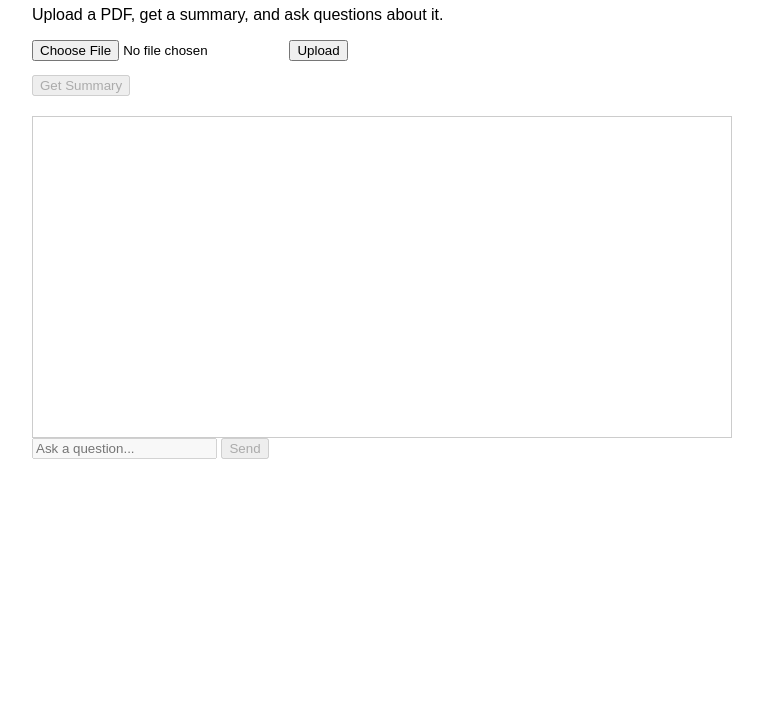
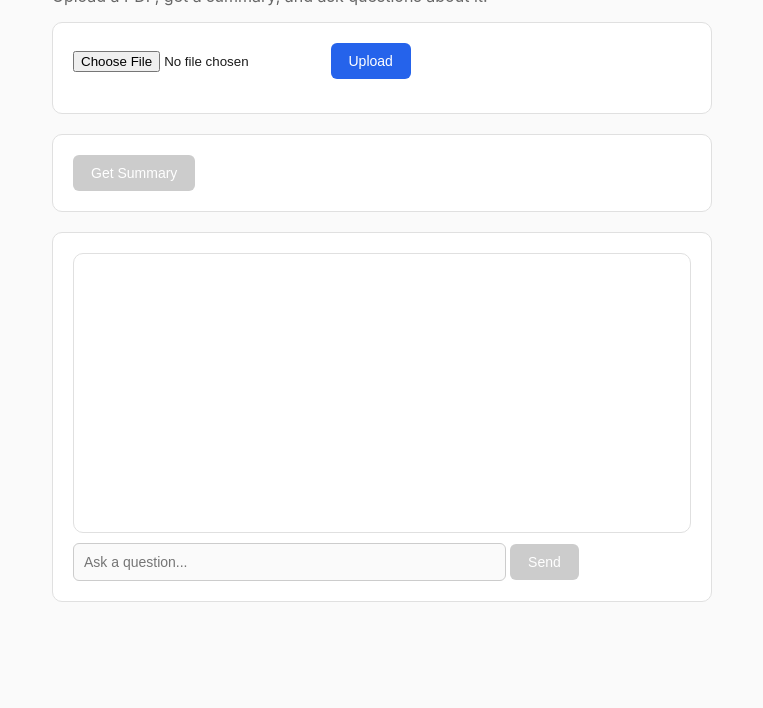
Before and after one commit to jayanthuppara1/docchat, a plain HTML site: page frontend/index.html in a window 1280 px wide. Shown: the part 92-800 px from the top of the page, without its empty margins (258-1021 px from the left). Drawn offline with Linux system fonts and the light colour scheme.

Commit message:
style: improve frontend layout

```diff
--- a/frontend/index.html
+++ b/frontend/index.html
@@ -4,27 +4,87 @@
   <meta charset="UTF-8">
   <title>DocChat</title>
   <style>
-    body { font-family: sans-serif; max-width: 700px; margin: 40px auto; padding: 0 20px; }
-    #chat { border: 1px solid #ccc; padding: 10px; height: 300px; overflow-y: auto; margin-top: 20px; }
-    .msg-user { color: #333; margin: 8px 0; }
-    .msg-assistant { color: #0a5; margin: 8px 0; }
-    #status { color: #888; font-size: 14px; }
+    * { box-sizing: border-box; }
+    body {
+      font-family: -apple-system, BlinkMacSystemFont, "Segoe UI", sans-serif;
+      max-width: 700px;
+      margin: 40px auto;
+      padding: 0 20px;
+      color: #1a1a1a;
+      background: #fafafa;
+    }
+    h1 { font-size: 28px; margin-bottom: 4px; }
+    p.subtitle { color: #666; margin-top: 0; }
+
+    .card {
+      background: white;
+      border: 1px solid #e0e0e0;
+      border-radius: 10px;
+      padding: 20px;
+      margin-bottom: 20px;
+    }
+
+    button {
+      background: #2563eb;
+      color: white;
+      border: none;
+      padding: 10px 18px;
+      border-radius: 6px;
+      cursor: pointer;
+      font-size: 14px;
+    }
+    button:disabled { background: #ccc; cursor: not-allowed; }
+    button:hover:not(:disabled) { background: #1d4ed8; }
+
+    input[type="text"] {
+      padding: 10px;
+      border: 1px solid #ccc;
+      border-radius: 6px;
+      width: 70%;
+      font-size: 14px;
+    }
+
+    #status { color: #888; font-size: 14px; margin-top: 8px; }
+
+    #summary { line-height: 1.6; }
+    #summary h3 { margin-top: 16px; margin-bottom: 6px; font-size: 15px; }
+    #summary ul { margin: 0 0 12px 0; padding-left: 22px; }
+    #summary .risk { color: #b91c1c; }
+    #summary .disclaimer { font-size: 12px; color: #999; margin-top: 12px; }
+
+    #chat {
+      border: 1px solid #e0e0e0;
+      border-radius: 10px;
+      background: white;
+      padding: 12px;
+      height: 280px;
+      overflow-y: auto;
+      margin-bottom: 10px;
+    }
+    .msg-user { color: #1a1a1a; margin: 8px 0; }
+    .msg-assistant { color: #15803d; margin: 8px 0; }
   </style>
 </head>
 <body>
   <h1>DocChat</h1>
-  <p>Upload a PDF, get a summary, and ask questions about it.</p>
+  <p class="subtitle">Upload a PDF, get a summary, and ask questions about it.</p>
 
+  <div class="card">
     <input type="file" id="fileInput" accept=".pdf">
     <button id="uploadBtn">Upload</button>
     <p id="status"></p>
+  </div>
 
+  <div class="card">
     <button id="summaryBtn" disabled>Get Summary</button>
     <div id="summary"></div>
+  </div>
 
+  <div class="card">
     <div id="chat"></div>
     <input type="text" id="chatInput" placeholder="Ask a question..." disabled>
     <button id="sendBtn" disabled>Send</button>
+  </div>
 
   <script src="app.js"></script>
 </body>
```
Lines whose indentation alone changed are shown as unchanged.
